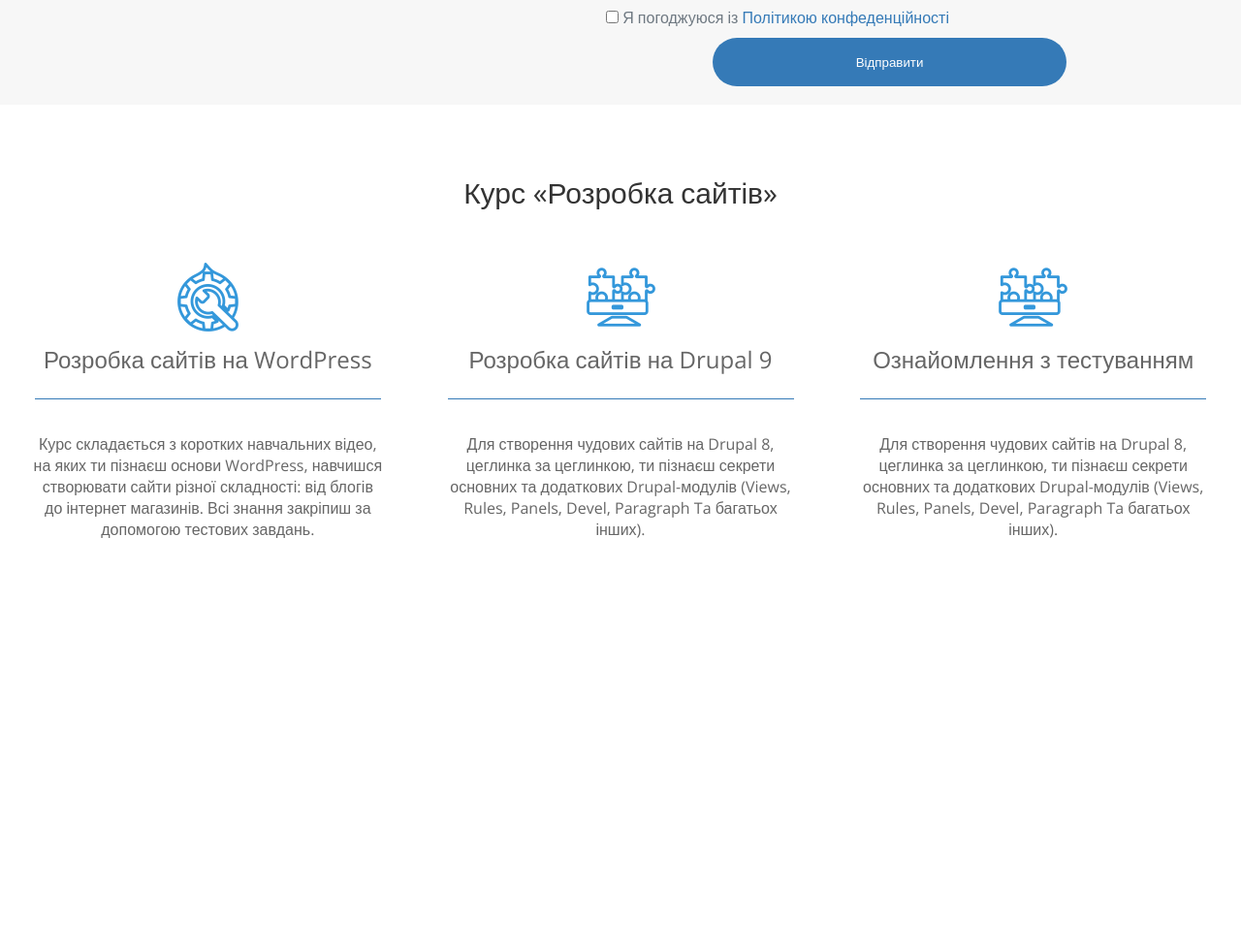
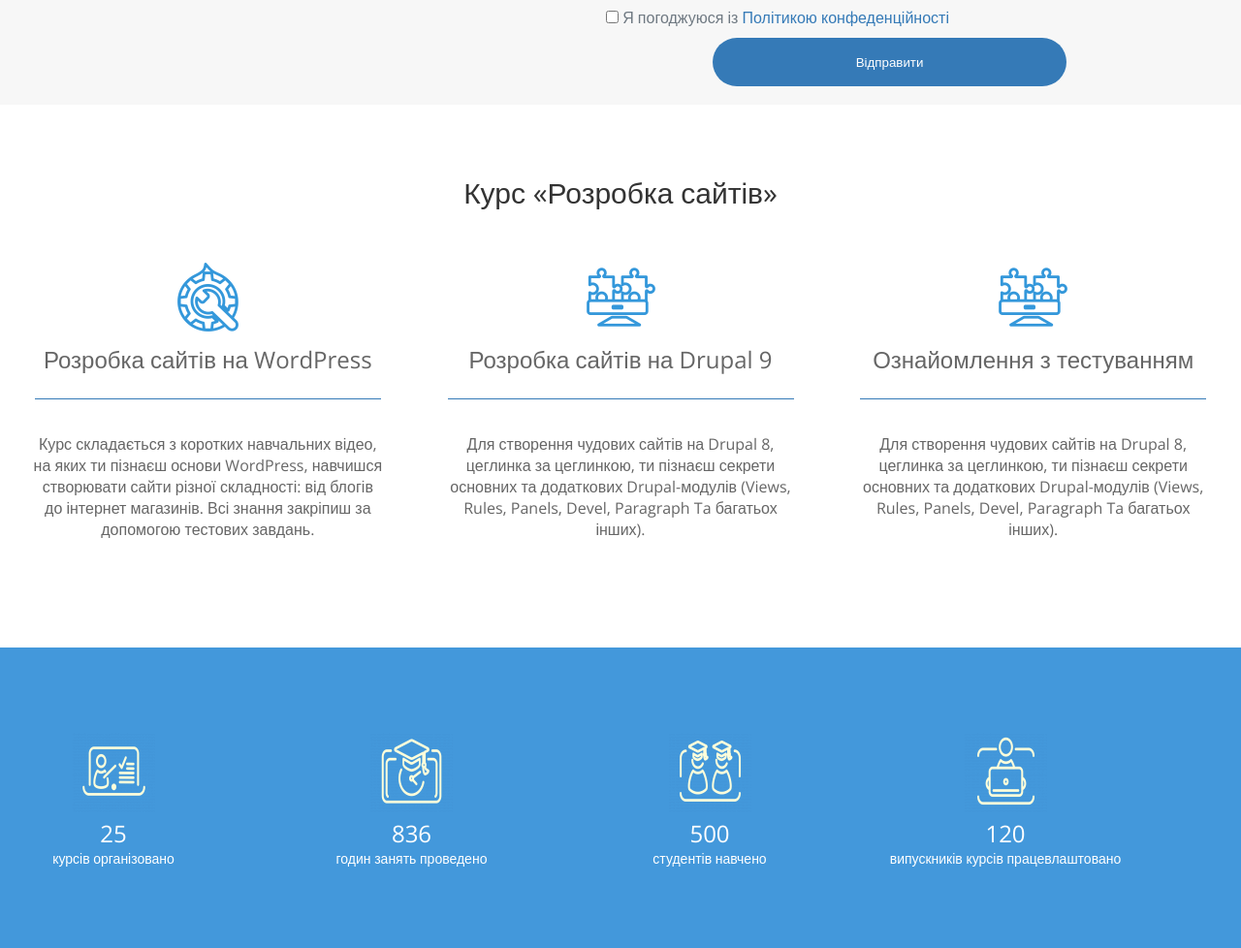
Before and after one commit to TarasShyshko/model_4, a website: page index.html in a window 1280 px wide. Shown: the part 657-1635 px from the top of the page at 97% size. Before the commit the page ends 1325 px from the top, so only its background shows below. Drawn offline with nearby package versions, Linux system fonts and the light colour scheme.

Commit message:
Зверстав Statistics блок лише для PC

```diff
--- a/index.html
+++ b/index.html
@@ -32,14 +32,17 @@
             </div>
         </div>
     </header>
+    <main class="main">
         <div class="page">
             <div class="page_application">
                 <div class="page_left-block left">
                     <div class="page_text1"><h1>Курси програмування у Луцьку</h1></div>
                     <div class="page_text2"><p>Сфера IT розвивається максимально швидко. Зараз дуже популярно здобувати
                         освіту, що повязана з ІТ. Існує лише одна проблема - брак дійсно кваліфікованих спеціалістів в
-                    Україні. Під час навчання в університеті ми отримуємо мало практики і "живих", реальних кейсів. IT
-                    школа ОхІТ створила таку методику навчання, при якій за короткий час ви отримаєте необхідні знання.
+                        Україні. Під час навчання в університеті ми отримуємо мало практики і "живих", реальних кейсів.
+                        IT
+                        школа ОхІТ створила таку методику навчання, при якій за короткий час ви отримаєте необхідні
+                        знання.
                         щоб стати IT спеціалістом. Чекаємо вас на нших курсах з
                         програмування в Луцьку. Старт наступного курсу 3 серпня.</p></div>
                 </div>
@@ -54,7 +57,8 @@
                                 <li><label for="surname">Прізвище <img src="images/required.png" alt=""></label></li>
                                 <li><input required type="text" id="surname" name="surname"
                                            placeholder="Прізвище"></li>
-                            <li><label for="message">Мене більше цікавить <img src="images/required.png" alt=""></label></li>
+                                <li><label for="message">Мене більше цікавить <img src="images/required.png"
+                                                                                   alt=""></label></li>
                                 <li><input required type="message" id="message" name="message"
                                            placeholder="developer or QA"></li>
 
@@ -88,7 +92,8 @@
                         <img src="images/course-icon-1.png">
                         <h3>Розробка сайтів на WordPress</h3>
                         <hr>
-                    <p>Курс складається з коротких навчальних відео, на яких ти пізнаєш основи WordPress, навчишся створювати сайти різної складності: від блогів до інтернет магазинів.
+                        <p>Курс складається з коротких навчальних відео, на яких ти пізнаєш основи WordPress, навчишся
+                            створювати сайти різної складності: від блогів до інтернет магазинів.
                             Всі знання закріпиш за допомогою тестових
                             завдань.</p>
                     </div>
@@ -97,7 +102,8 @@
                         <h3>Розробка сайтів на Drupal 9</h3>
                         <hr>
                         <p>
-                        Для створення чудових сайтів на Drupal 8, цеглинка за цеглинкою, ти пізнаєш секрети основних та додаткових Drupal-модулів
+                            Для створення чудових сайтів на Drupal 8, цеглинка за цеглинкою, ти пізнаєш секрети основних
+                            та додаткових Drupal-модулів
                             (Views, Rules, Panels, Devel, Paragraph Ta
                             багатьох інших).
                         </p>
@@ -107,7 +113,8 @@
                         <h3>Ознайомлення з тестуванням</h3>
                         <hr>
                         <p>
-                        Для створення чудових сайтів на Drupal 8, цеглинка за цеглинкою, ти пізнаєш секрети основних та додаткових Drupal-модулів
+                            Для створення чудових сайтів на Drupal 8, цеглинка за цеглинкою, ти пізнаєш секрети основних
+                            та додаткових Drupal-модулів
                             (Views, Rules, Panels, Devel, Paragraph Ta
                             багатьох інших).
                         </p>
@@ -115,6 +122,47 @@
                 </div>
             </div>
         </div>
+        <div class="statistics_page statistics">
+            <div class="statistics_block block">
+                <div class="block_first-element">
+                    <img src="images/statistic-icon-1.png">
+                    <h3>
+                        25
+                    </h3>
+                    <p>
+                        курсів організовано
+                    </p>
+                </div>
+                <div class="block_second-element">
+                    <img src="images/statistic-icon-2.png">
+                    <h3>
+                        836
+                    </h3>
+                    <p>
+                        годин занять проведено
+                    </p>
+                </div>
+                <div class="block_third-element">
+                    <img src="images/statistic-icon-3.png">
+                    <h3>
+                        500
+                    </h3>
+                    <p>
+                        студентів навчено
+                    </p>
+                </div>
+                <div class="block_fourth-element">
+                    <img src="images/statistic-icon-4.png">
+                    <h3>
+                        120
+                    </h3>
+                    <p>
+                        випускників курсів працевлаштовано
+                    </p>
+                </div>
+            </div>
+        </div>
+    </main>
 </div>
 <script src="https://code.jquery.com/jquery-3.6.4.min.js"></script>
 <script type="text/javascript" src="//cdn.jsdelivr.net/npm/slick-carousel@1.8.1/slick/slick.min.js"></script>
--- a/js/script.js
+++ b/js/script.js
@@ -14,7 +14,7 @@
                     centerMode:true,
                     fade: true,
                     autoplay: true,
-                    speed:4000,
+                    speed:1000,
                     dots: true,
                 }
             }
--- a/scss/_main.scss
+++ b/scss/_main.scss
@@ -1 +1,6 @@
+.main{
+  flex: 1 1 auto;
+}
 @import "application";
+@import "page-slider";
+@import "statistics";
--- a/scss/_mixins.scss
+++ b/scss/_mixins.scss
@@ -13,3 +13,6 @@
 $slider-color: white;
 $slider-text: #333333;
 $text-slider: #666666;
+/*- STATISTICS -*/
+$statistics-text: white;
+$statistics-background: #4398db;
--- a/scss/_page-slider.scss
+++ b/scss/_page-slider.scss
@@ -23,6 +23,9 @@
     .slick-arrow{
       position: absolute;
       font-size: 0;
+    }
+    @media (max-width: $minWidth){
+      margin: 0 0 0 -130px;
     }
   }
 
@@ -94,7 +97,7 @@
     display: flex;
     align-items: center;
     justify-content: center;
-    margin-top: 300px;
+    margin: 0 0 -300px -220px;
   }
   .slick-dots li{
     list-style: none;
--- /dev/null
+++ b/scss/_statistics.scss
@@ -0,0 +1,83 @@
+@import "variables";
+@import "fonts";
+@import "mixins";
+.statistics{
+  background-color: $statistics-background;
+  &_block{
+    margin: 0 auto;
+    height: 310px;
+    max-width: $maxWidthContainer;
+    background-color: $statistics-background;
+    display: flex;
+    flex-direction: row;
+
+  }
+
+}
+
+.block{
+  padding: 0 42px 0 42px;
+  &_first-element{
+    padding: 85px 0 0 0;
+    width: 150px;
+    height: 145px;
+    text-align: center;
+    h3{
+      font-size: 24px;
+      font-weight: 400;
+      color: $statistics-text;
+    }
+    p{
+      font-size: 14px;
+      color: $statistics-text;
+    }
+  }
+  &_second-element{
+    padding: 85px 0 0 0;
+    width: 185px;
+    height: 145px;
+    margin-left: 140px;
+    text-align: center;
+    h3{
+      font-size: 24px;
+      font-weight: 400;
+      color: $statistics-text;
+    }
+    p{
+      font-size: 14px;
+      color: $statistics-text;
+    }
+  }
+  &_third-element{
+    padding: 85px 0 0 0;
+    width: 140px;
+    height: 145px;
+    margin-left: 145px;
+    text-align: center;
+    h3{
+      font-size: 24px;
+      font-weight: 400;
+      color: $statistics-text;
+    }
+    p{
+      font-size: 14px;
+      color: $statistics-text;
+    }
+  }
+  &_fourth-element{
+    padding: 85px 0 0 0;
+    width: 280px;
+    height: 145px;
+    margin-left: 95px;
+    text-align: center;
+    h3{
+      font-size: 24px;
+      font-weight: 400;
+      color: $statistics-text;
+    }
+    p{
+      font-size: 14px;
+      color: $statistics-text;
+    }
+  }
+}
--- a/scss/style.scss
+++ b/scss/style.scss
@@ -10,6 +10,5 @@
   flex-direction: column;
 }
 @import "header";
-@import "application";
-@import "page-slider";
+@import "main";
 @import "footer";
```
Also changed, not shown: scss/_application.scss (+4 -3 lines), css/style.css, 1 other file. Lines whose indentation alone changed are shown as unchanged.
